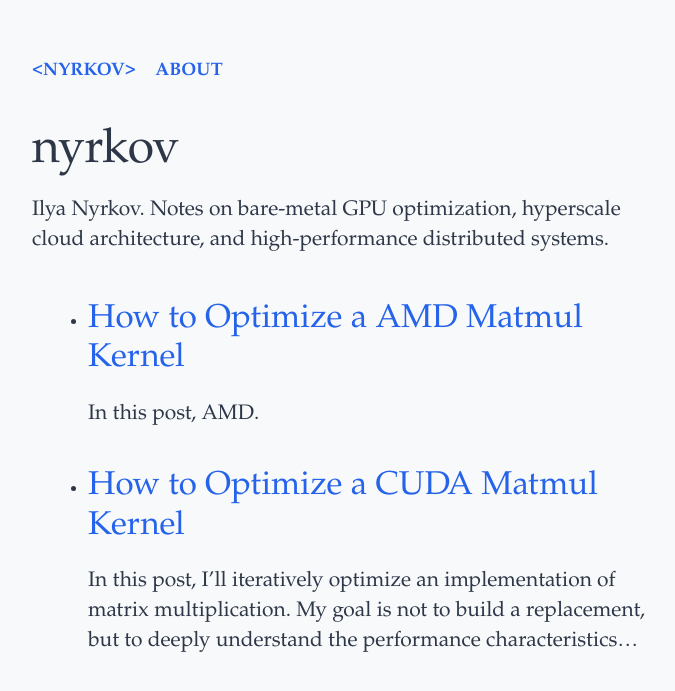
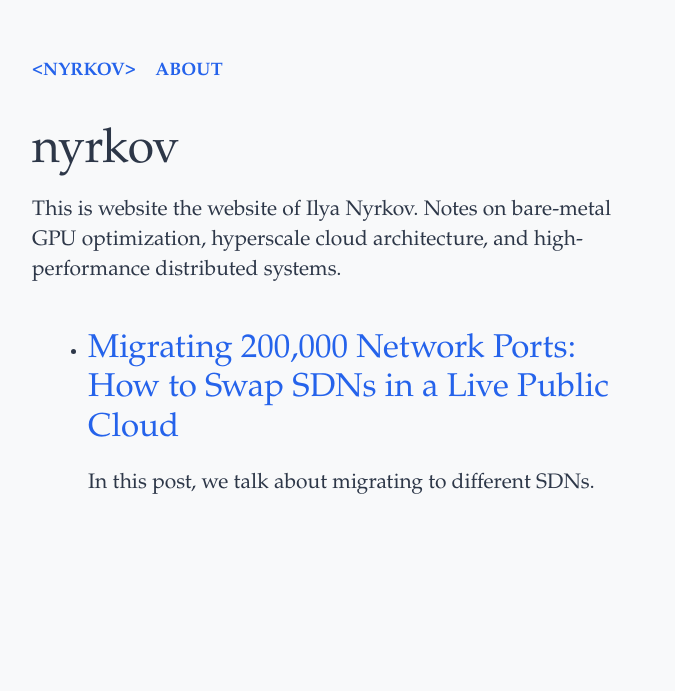
Before and after one commit to IlyaNyrkov/IlyaNyrkov.github.io, a Jekyll site: the page built from index.html, in a window 1280 px wide. Shown: the top 691 px of the page, without its empty margins (128-803 px from the left). Built offline with Jekyll 4.4.1, drawn with Linux system fonts in a browser that asks for light colours; some web fonts are replaced.

Commit message:
removed useless article, updated about section, added title for new article

````diff
--- a/_posts/2024-03-26-my-first-post.md
+++ /dev/null
@@ -1,15 +0,0 @@
----
-layout: post
-title: "How to Optimize a CUDA Matmul Kernel"
----
-
-In this post, I'll iteratively optimize an implementation of matrix multiplication. My goal is not to build a replacement, but to deeply understand the performance characteristics...
-
-## Here is a subheading
-
-You can easily include code snippets:
-
-```python
-def hello_world():
-    print("This syntax highlights automatically!")
-```
--- a/_posts/2024-03-27-my-second-post.md
+++ b/_posts/2024-03-27-migrating-200-000-network-ports.md
@@ -1,9 +1,9 @@
 ---
 layout: post
-title: "How to Optimize a AMD Matmul Kernel"
+title: "Migrating 200,000 Network Ports: How to Swap SDNs in a Live Public Cloud"
 ---
 
-In this post, AMD.
+In this post, we talk about migrating to different SDNs.
 
 ## Here is a subheading
 
--- a/about.md
+++ b/about.md
@@ -1,10 +1,15 @@
-I'm Ilya Nyrkov, an infrastructure engineer specializing in the intersection of hyperscale cloud orchestration and bare-metal High-Performance Computing (HPC).
+# About
+
+I'm Ilya Nyrkov. I build low-level compute clusters and deployment pipelines for hyper-scale machine learning systems. Currently, I am an HPC Researcher at the Technical University of Munich (TUM). Previously, I was a Lead Cloud Architect at VK Cloud.
 
 ### Past Projects
 
-* **`ozablas`:** I built an open-source, multiplatform C++ library that solves the precision-throughput divergence on modern accelerators. By using low-precision Tensor/Matrix Cores to emulate high-precision arithmetic, it achieves a **2x throughput speedup** over native vendor FP64 libraries (rocBLAS). Developed with open-source contributions from AMD engineering, the architecture was accepted for presentation at the international SIAM PP26 conference. [GitHub Repo](#)
-* **Hyperscale SDN & K8s Architecture:** As a Lead Cloud Architect at VK Cloud, I designed the platform's largest multi-tenant Kubernetes cluster (150,000+ objects). I also engineered the live, zero-downtime migration of **200,000 network ports** across enterprise Software-Defined Networks (SDN), bypassing the scaling limits of standard OpenStack Neutron.
-* **Bare-Metal Hardware & Edge AI:** I architected and synthesized a fully functional RISC-V CPU in Verilog onto an FPGA to run custom bare-metal programs. I also led a team building a cyber-physical MLOps pipeline that patches OpenWRT router firmware to extract raw WiFi CSI data for edge-based pose recognition.
+* I engineered and maintain **[ozablas](https://github.com/IlyaNyrkov/ozablas)**, an open-source, multiplatform C++ library that implements Ozaki Schemes to solve the precision-throughput divergence on modern AI accelerators. It achieves a **2x throughput speedup** over native vendor FP64 libraries (rocBLAS). The AMD ROCm implementation was refined in direct collaboration with AMD engineering.
+
+* I led the architecture and execution of a massive **OpenStack SDN Migration**. I designed the tooling and transition strategies to migrate VIP enterprise clients across entirely different software-defined network backends, successfully migrating over **200,000 live network ports** while minimizing tenant downtime.
+
+* I architected the largest multi-tenant **Kubernetes cluster** in the CIS cloud region (7 masters, 150,000+ objects). By bypassing standard KaaS bottlenecks, the cluster successfully scaled to handle CRM workloads of 20,000 active users growing by 1,000 users per day.
 
 ### Contact
-You can find my code on [GitHub](#) or connect with me on [LinkedIn](#).
+
+You can find my code on [GitHub](https://github.com/IlyaNyrkov) or connect with me on [LinkedIn](https://www.linkedin.com/in/ilya-nyrkov/).
--- a/index.html
+++ b/index.html
@@ -7,7 +7,7 @@
 
   <section style="margin-bottom: 0;">
     <h1 style="color: #2d3748; font-weight: normal; margin-top: 1rem; margin-bottom: 1rem;">nyrkov</h1>
-    <p>Ilya Nyrkov. Notes on bare-metal GPU optimization, hyperscale cloud architecture, and high-performance distributed systems.</p>
+    <p>This is website the website of Ilya Nyrkov. Notes on bare-metal GPU optimization, hyperscale cloud architecture, and high-performance distributed systems.</p>
   </section>
 
   <section style="padding-top: 0;">
````
